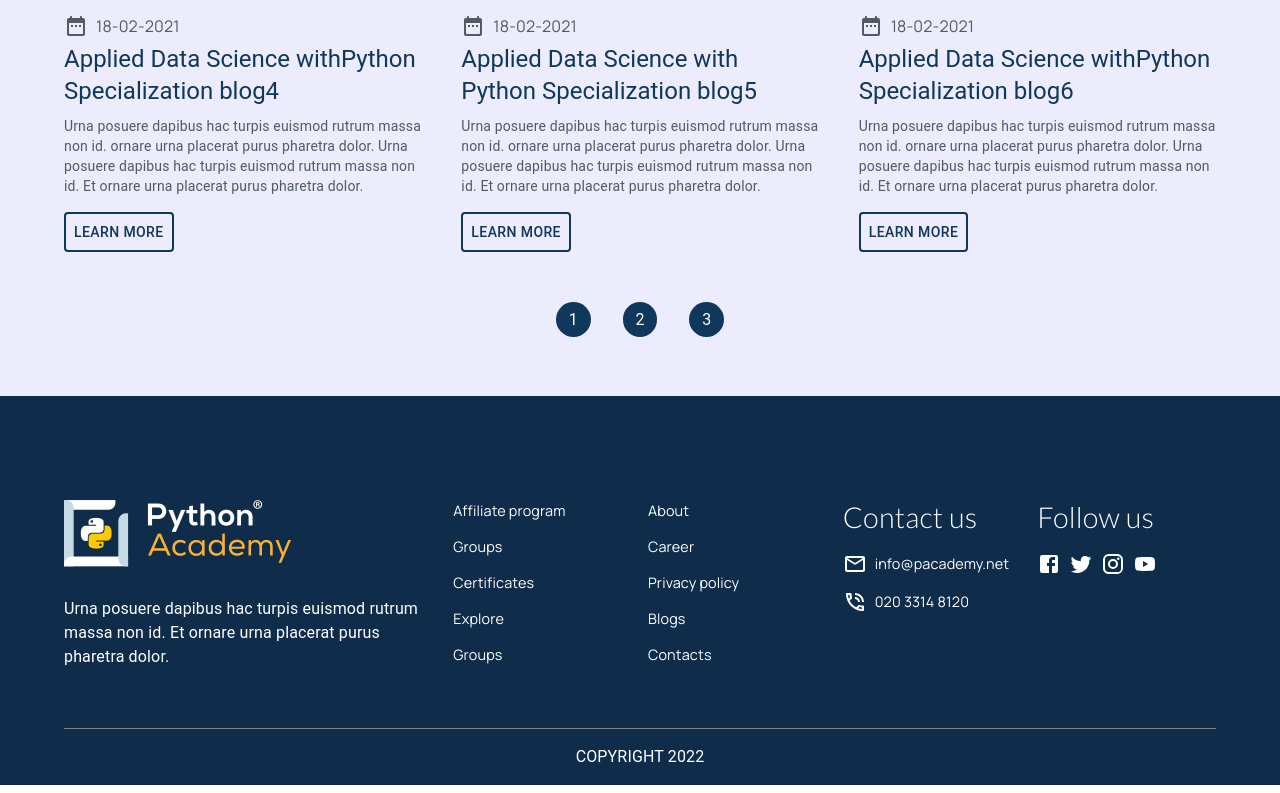
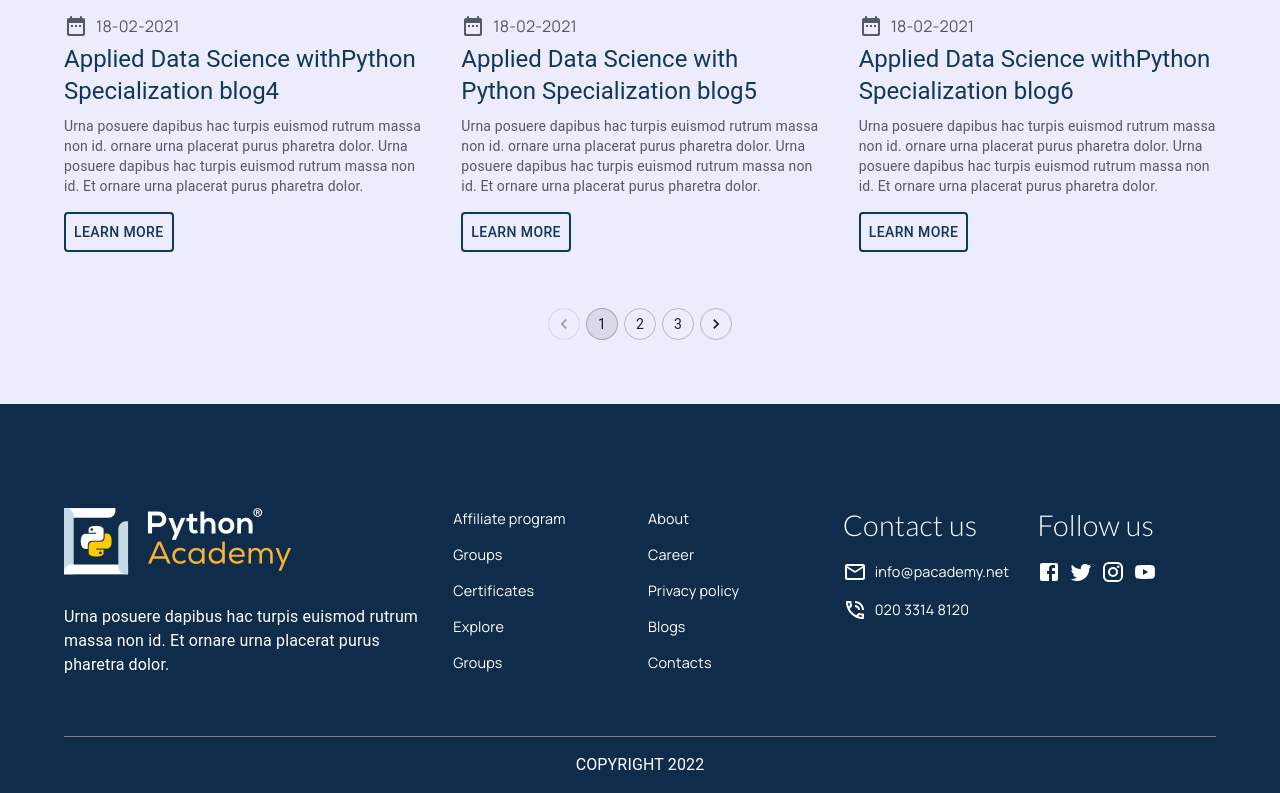
Before and after one commit to rahmanhamim/python-academy, a React (Create React App) app: page /blogs in a window 1280 px wide. Shown: the part 1322-2115 px from the top of the page. Built offline with nearby package versions, Linux system fonts and the light colour scheme; no server answers.

Commit message:
blogs page

```diff
--- a/src/components/Blogs/BlogsHome/BlogsHome.js
+++ b/src/components/Blogs/BlogsHome/BlogsHome.js
@@ -7,6 +7,7 @@ import {
  CardMedia,
  Container,
  Grid,
+ Pagination,
  Typography,
 } from "@mui/material";
 import React, { useEffect, useState } from "react";
@@ -36,6 +37,11 @@ const BlogsHome = () => {
  const indexOfLastPost = currentPage * postsPerPage;
  const indexOfFirstPost = indexOfLastPost - postsPerPage;
  const currentPosts = posts.slice(indexOfFirstPost, indexOfLastPost);
+
+ const pageNumbers = [];
+ for (let i = 1; i <= Math.ceil(posts.length / postsPerPage); i++) {
+  pageNumbers.push(i);
+ }
 
  const paginate = (pageNumber) => {
   setCurrentPage(pageNumber);
@@ -86,11 +92,20 @@ const BlogsHome = () => {
      </Grid>
     </Container>
     {/* posts container end */}
-    <PaginationBlogs
+    {/* MUI pagination */}
+    <Pagination
+     sx={{ display: "flex", justifyContent: "center", pt: 5 }}
+     count={pageNumbers.length}
+     variant="outlined"
+     onChange={(e, value) => paginate(value)}
+    />
+
+    {/* Custom Pagination */}
+    {/* <PaginationBlogs
      postsPerPage={postsPerPage}
      totalPosts={posts.length}
      paginate={paginate}
-    ></PaginationBlogs>
+    ></PaginationBlogs> */}
    </Box>
    <Footer></Footer>
   </>
```
